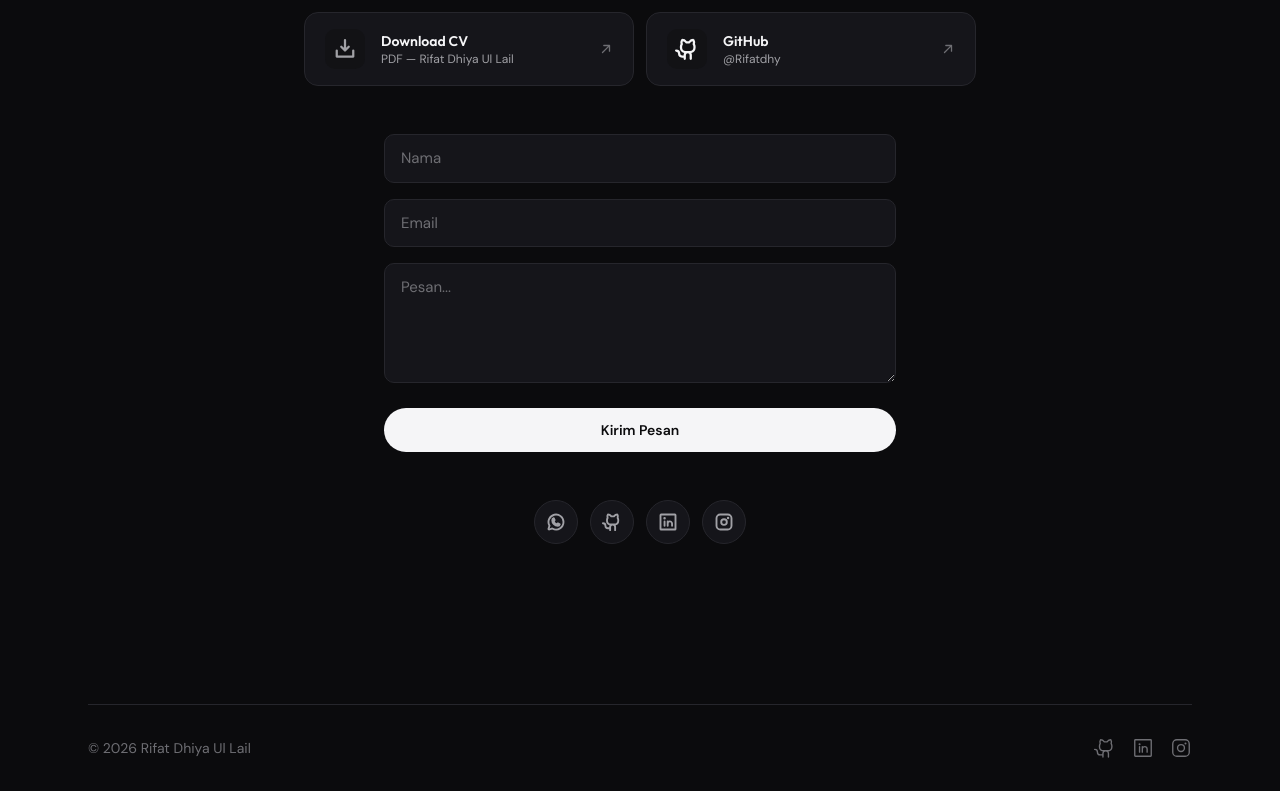
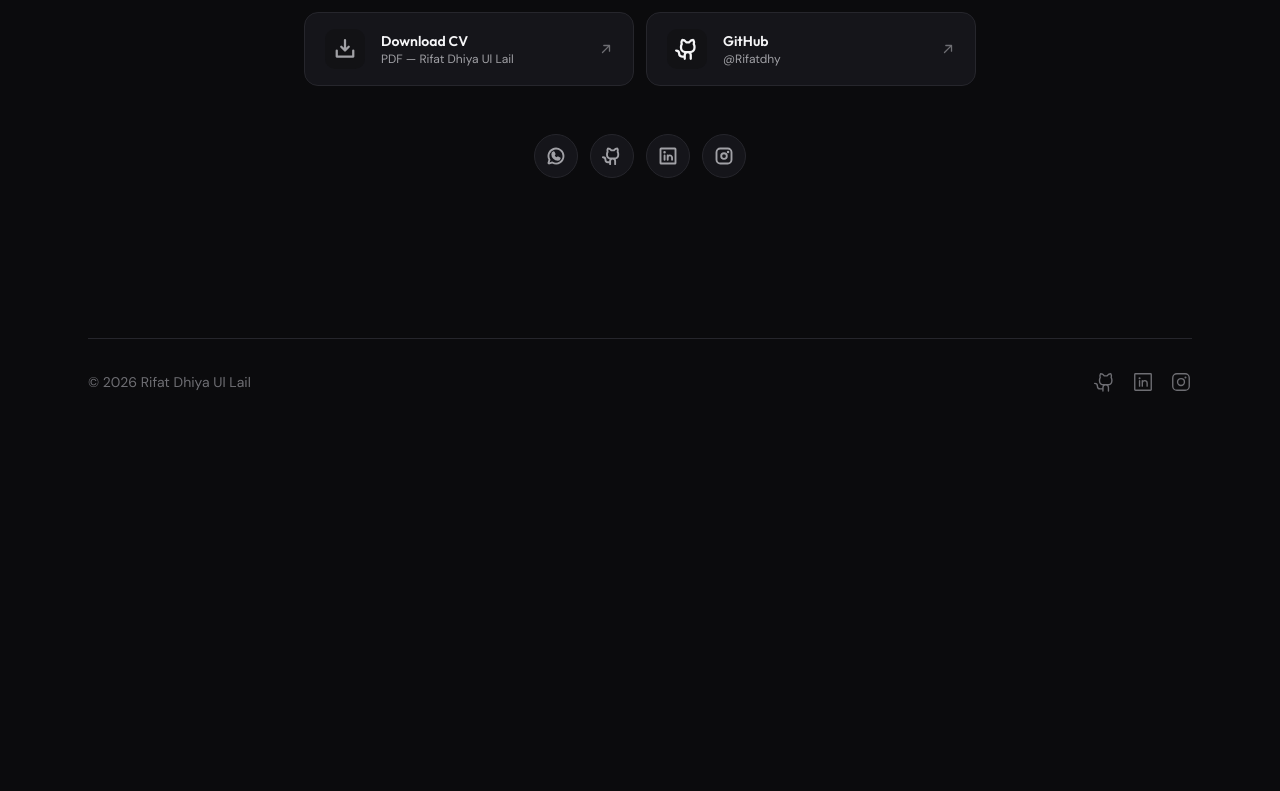
Before and after one commit to Rifatdhy/Branding-Portofolio-, a Next.js app: page / in a window 1280 px wide. Shown: the part 4396-5187 px from the top of the page. After the commit the page ends 4821 px from the top, so only its background shows below. Built offline with nearby package versions, Linux system fonts and the light colour scheme.

Commit message:
chore: remove contact form, API route, KineticText, nodemailer, dead CSS

```diff
--- a/package.json
+++ b/package.json
@@ -16,7 +16,6 @@
     "motion": "^12.7.5",
     "next": "^15.3.1",
     "next-mdx-remote": "^6.0.0",
-    "nodemailer": "^9.0.5",
     "react": "^19.1.0",
     "react-dom": "^19.1.0"
   },
@@ -25,7 +24,6 @@
     "@eslint/js": "^9.26.0",
     "@tailwindcss/postcss": "^4.1.6",
     "@types/node": "^22.15.3",
-    "@types/nodemailer": "^8.0.1",
     "@types/react": "^19.1.2",
     "@types/react-dom": "^19.1.2",
     "autoprefixer": "^10.5.4",
--- a/src/app/api/contact/route.ts
+++ /dev/null
@@ -1,63 +0,0 @@
-import { NextRequest, NextResponse } from "next/server";
-import nodemailer from "nodemailer";
-
-const EMAIL = "rifatdhiyaullail@gmail.com";
-
-function validate(input: Record<string, unknown>) {
-  const errors: string[] = [];
-  const name = typeof input.name === "string" ? input.name.trim() : "";
-  const email = typeof input.email === "string" ? input.email.trim() : "";
-  const message = typeof input.message === "string" ? input.message.trim() : "";
-
-  if (!name || name.length < 2) errors.push("Nama minimal 2 karakter.");
-  if (!/^[^\s@]+@[^\s@]+\.[^\s@]+$/.test(email)) errors.push("Format email tidak valid.");
-  if (!message || message.length < 10) errors.push("Pesan minimal 10 karakter.");
-  if (message.length > 2000) errors.push("Pesan maksimal 2000 karakter.");
-
-  return { errors, data: { name, email, message } };
-}
-
-export async function POST(req: NextRequest) {
-  const body = await req.json().catch(() => ({}));
-  const { errors, data } = validate(body);
-
-  if (errors.length > 0) {
-    return NextResponse.json({ success: false, errors }, { status: 400 });
-  }
-
-  const transporter = nodemailer.createTransport({
-    host: "smtp.gmail.com",
-    port: 587,
-    secure: false,
-    auth: {
-      user: EMAIL,
-      pass: process.env.GMAIL_APP_PASSWORD,
-    },
-  });
-
-  try {
-    await transporter.sendMail({
-      from: `"Portofolio Rifat" <${EMAIL}>`,
-      to: EMAIL,
-      replyTo: data.email,
-      subject: `Pesan dari ${data.name} — Portofolio`,
-      text: `Nama: ${data.name}\nEmail: ${data.email}\n\n${data.message}`,
-      html: `
-        <div style="font-family: sans-serif; max-width: 600px;">
-          <h2 style="color: #1d1d1f;">Pesan Baru dari Portofolio</h2>
-          <p><strong>Nama:</strong> ${data.name}</p>
-          <p><strong>Email:</strong> <a href="mailto:${data.email}">${data.email}</a></p>
-          <hr style="border: 1px solid #e3e3e8;" />
-          <p style="white-space: pre-wrap;">${data.message}</p>
-        </div>
-      `,
-    });
-
-    return NextResponse.json({ success: true });
-  } catch {
-    return NextResponse.json(
-      { success: false, errors: ["Gagal mengirim email. Coba lagi nanti."] },
-      { status: 500 }
-    );
-  }
-}
--- a/src/app/globals.css
+++ b/src/app/globals.css
@@ -313,36 +313,6 @@ body {
   background: var(--color-surface-alt);
 }
 
-/* === FORM === */
-.form-group { margin-bottom: 1.25rem; }
-.form-label {
-  display: block;
-  font-size: 0.8125rem;
-  font-weight: 500;
-  color: var(--color-text-secondary);
-  margin-bottom: 0.375rem;
-}
-.form-input {
-  width: 100%;
-  padding: 0.75rem 1rem;
-  background: var(--color-surface-card);
-  border: 1px solid var(--color-border);
-  border-radius: 10px;
-  font-size: 0.9375rem;
-  color: var(--color-text-primary);
-  font-family: inherit;
-  line-height: 1.5;
-  transition: border-color 0.2s ease, box-shadow 0.2s ease;
-}
-.form-input:hover { border-color: var(--color-border-hover); }
-.form-input:focus {
-  outline: none;
-  border-color: var(--color-text-secondary);
-  box-shadow: 0 0 0 3px rgba(245, 245, 247, 0.1);
-}
-.form-input::placeholder { color: var(--color-text-muted); }
-textarea.form-input { resize: vertical; min-height: 120px; }
-
 /* === BUTTONS === */
 .btn {
   display: inline-flex;
@@ -560,7 +530,6 @@ h1, h2, h3, h4 { letter-spacing: -0.02em; }
 }
 @media (max-width: 640px) {
   section[id] { scroll-margin-top: 64px; }
-  .form-input { font-size: 1rem; }
 }
 @media (prefers-reduced-motion: reduce) {
   html { scroll-behavior: auto; }
--- a/src/components/magic/KineticText.tsx
+++ /dev/null
@@ -1,46 +0,0 @@
-"use client";
-
-import { motion } from "motion/react";
-
-interface KineticTextProps {
-  children: React.ReactNode;
-  direction?: "left" | "right";
-  speed?: "normal" | "fast" | "slow";
-}
-
-export function KineticText({ children, direction = "left", speed = "normal" }: KineticTextProps) {
-  const duration = speed === "fast" ? 10 : speed === "slow" ? 40 : 20;
-
-  return (
-    <div className="overflow-hidden whitespace-nowrap">
-      <motion.div
-        className="inline-block"
-        animate={{
-          x: direction === "left" ? ["0%", "-100%"] : ["-100%", "0%"],
-        }}
-        transition={{
-          repeat: Infinity,
-          repeatType: "loop",
-          duration: duration,
-          ease: "linear",
-        }}
-      >
-        {children}
-      </motion.div>
-      <motion.div
-        className="inline-block"
-        animate={{
-          x: direction === "left" ? ["0%", "-100%"] : ["-100%", "0%"],
-        }}
-        transition={{
-          repeat: Infinity,
-          repeatType: "loop",
-          duration: duration,
-          ease: "linear",
-        }}
-      >
-        {children}
-      </motion.div>
-    </div>
-  );
-}
--- a/src/components/sections/Contact.tsx
+++ b/src/components/sections/Contact.tsx
@@ -1,6 +1,5 @@
 "use client";
 
-import { useState } from "react";
 import { SITE, SOCIAL } from "@/lib/constants";
 import {
   WhatsappLogo,
@@ -14,38 +13,6 @@ import {
 import { Reveal } from "../magic/Reveal";
 
 export function Contact() {
-  const [form, setForm] = useState({ name: "", email: "", message: "" });
-  const [status, setStatus] = useState<"idle" | "loading" | "success" | "error">("idle");
-  const [errors, setErrors] = useState<string[]>([]);
-
-  const handleChange = (
-    e: React.ChangeEvent<HTMLInputElement | HTMLTextAreaElement>
-  ) => {
-    setForm((prev) => ({ ...prev, [e.target.name]: e.target.value }));
-  };
-
-  const handleSubmit = async (e: React.FormEvent) => {
-    e.preventDefault();
-    setStatus("loading");
-    setErrors([]);
-
-    const res = await fetch("/api/contact", {
-      method: "POST",
-      headers: { "Content-Type": "application/json" },
-      body: JSON.stringify(form),
-    });
-
-    const data = await res.json();
-    if (!res.ok || !data.success) {
-      setErrors(data.errors || ["Gagal mengirim. Coba lagi."]);
-      setStatus("error");
-      return;
-    }
-
-    setStatus("success");
-    setForm({ name: "", email: "", message: "" });
-  };
-
   return (
     <section id="kontak" className="py-28 md:py-32 bg-radial-soft">
       <div className="max-w-6xl mx-auto px-6">
@@ -190,70 +157,6 @@ export function Contact() {
         </Reveal>
 
         <Reveal>
-          <div className="max-w-lg mx-auto mt-12">
-            {status === "success" ? (
-              <div className="rounded-2xl p-6 text-center border" style={{ background: "var(--color-surface-card)", borderColor: "var(--color-border)" }}>
-                <Envelope weight="bold" className="text-4xl mx-auto mb-3" style={{ color: "var(--color-text-primary)" }} />
-                <p className="font-display font-semibold text-lg">Pesan terkirim!</p>
-                <p className="text-sm mt-1 text-secondary">Saya akan membalas secepatnya. Terima kasih.</p>
-                <button onClick={() => setStatus("idle")} className="btn btn-outline mt-4">
-                  Kirim pesan lain
-                </button>
-              </div>
-            ) : (
-              <form onSubmit={handleSubmit} className="space-y-4">
-                <input
-                  type="text"
-                  name="name"
-                  placeholder="Nama"
-                  value={form.name}
-                  onChange={handleChange}
-                  required
-                  minLength={2}
-                  className="form-input"
-                />
-                <input
-                  type="email"
-                  name="email"
-                  placeholder="Email"
-                  value={form.email}
-                  onChange={handleChange}
-                  required
-                  className="form-input"
-                />
-                <textarea
-                  name="message"
-                  placeholder="Pesan..."
-                  rows={4}
-                  value={form.message}
-                  onChange={handleChange}
-                  required
-                  minLength={10}
-                  maxLength={2000}
-                  className="form-input"
-                />
-
-                {errors.length > 0 && (
-                  <div className="rounded-lg p-3 text-sm" style={{ background: "var(--color-surface-alt)", color: "var(--color-text-secondary)" }}>
-                    {errors.map((err, i) => (
-                      <p key={i}>{err}</p>
-                    ))}
-                  </div>
-                )}
-
-                <button
-                  type="submit"
-                  disabled={status === "loading"}
-                  className="btn btn-primary w-full justify-center"
-                >
-                  {status === "loading" ? "Mengirim..." : "Kirim Pesan"}
-                </button>
-              </form>
-            )}
-          </div>
-        </Reveal>
-
-        <Reveal>
           <div className="flex justify-center gap-3 mt-12">
             <a href={SOCIAL.whatsapp} target="_blank" rel="noopener noreferrer" className="social-link" aria-label="WhatsApp">
               <WhatsappLogo aria-hidden="true" weight="bold" className="text-xl" />
```
Also changed, not shown: 1 other file (tests, documents, lock files or other folders).
